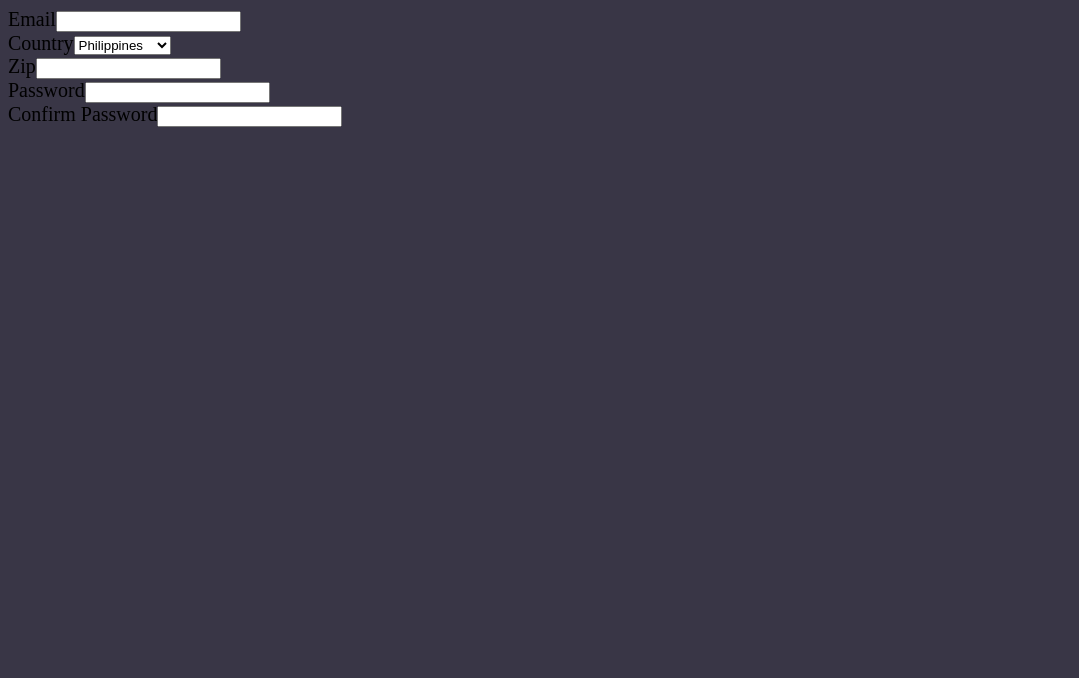
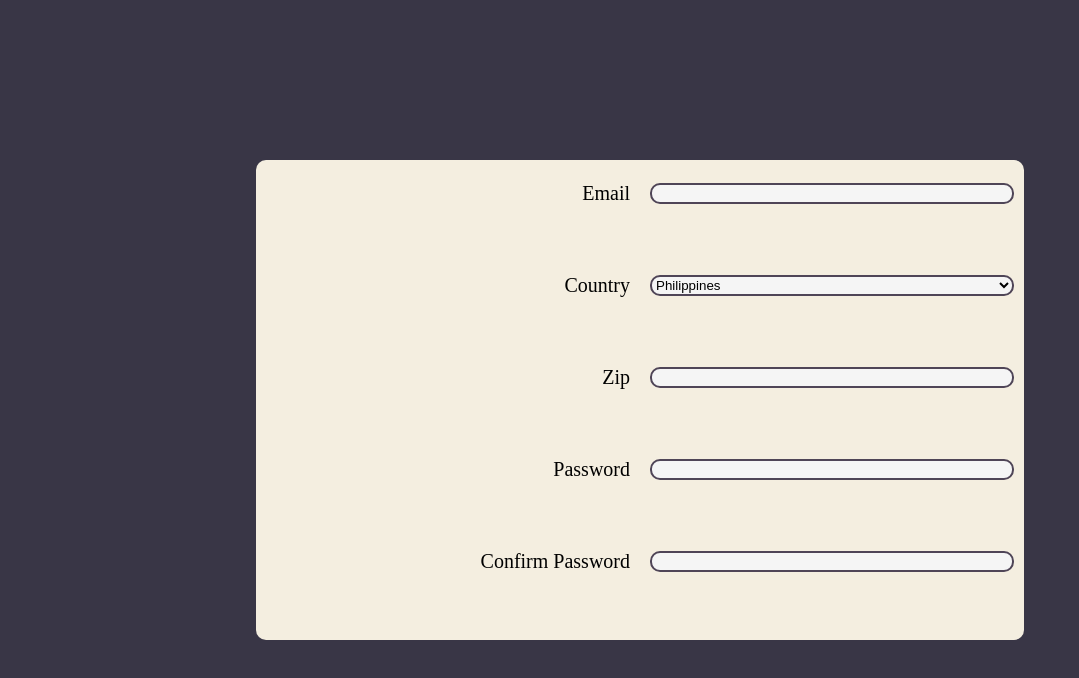
Before and after one commit to DL-GIT101/form-validation-with-js, a website built with webpack: page src/index.html in a window 1280 px wide. Shown: the whole page, without its empty margins (0-1079 px from the left). Built offline with nearby package versions, Linux system fonts and the light colour scheme.

Commit message:
Add style to form

```diff
--- a/src/style.css
+++ b/src/style.css
@@ -9,4 +9,41 @@
 
 body {
     background-color: var(--color-background);
+    min-height: 100vh;
+    margin: 0;
+    display: grid;
+    grid-template-columns: 1fr 3fr 1fr;
+    grid-template-rows: 1fr 3fr 1fr;
+    grid-template-areas:
+    ". . ."
+    ". form ."
+    ". . .";
 }
+
+form {
+    background-color: var(--color-primary);
+    border-radius: 10px;
+    padding: 10px;
+    grid-area: form;
+    display: grid;
+    grid-template-rows: repeat(auto-fill, 1fr);
+}
+
+.input-container {
+    display: grid;
+    grid-template-columns: 1fr 1fr;
+    grid-template-rows: 1fr 1fr;
+}
+
+.input-container > label {
+    place-self: center right;
+    padding-right: 10px;
+}
+
+.input-container > input, .input-container > select {
+    place-self: center stretch;
+    margin-left: 10px;
+    border-radius: 10px;
+    border: 2px solid var(--color-secondary);
+    background-color: whitesmoke;
+}
```
